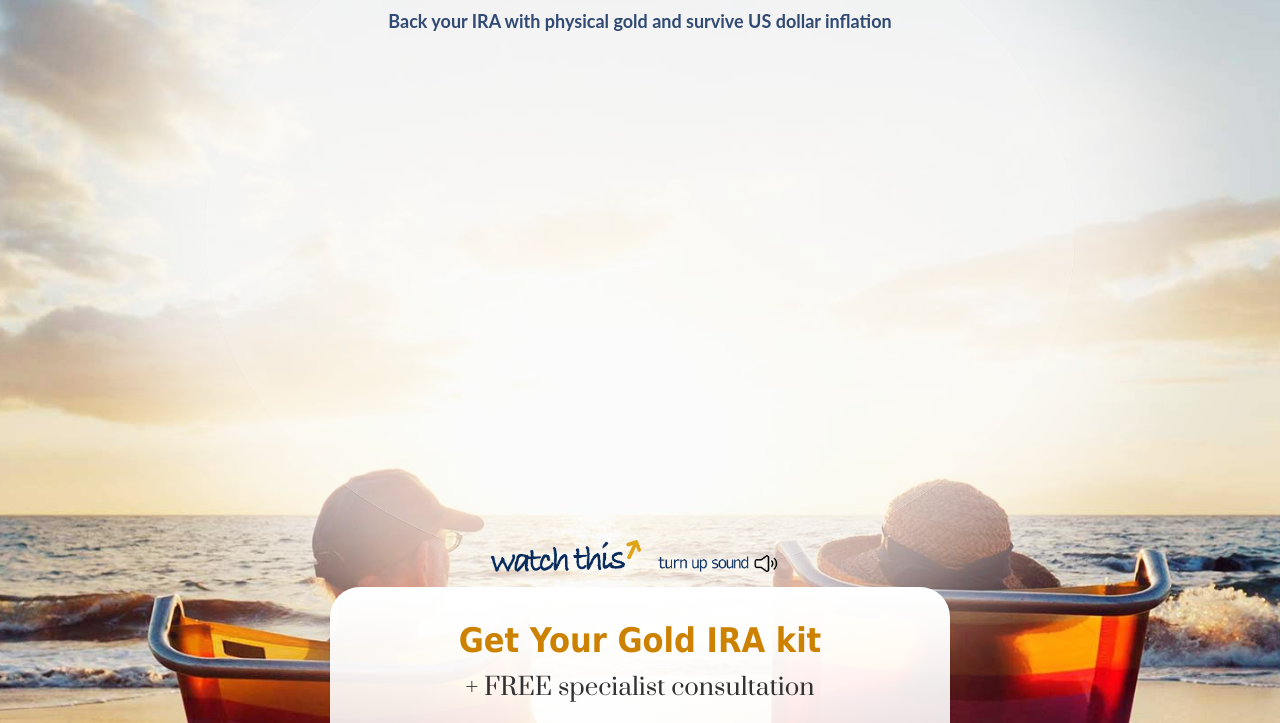
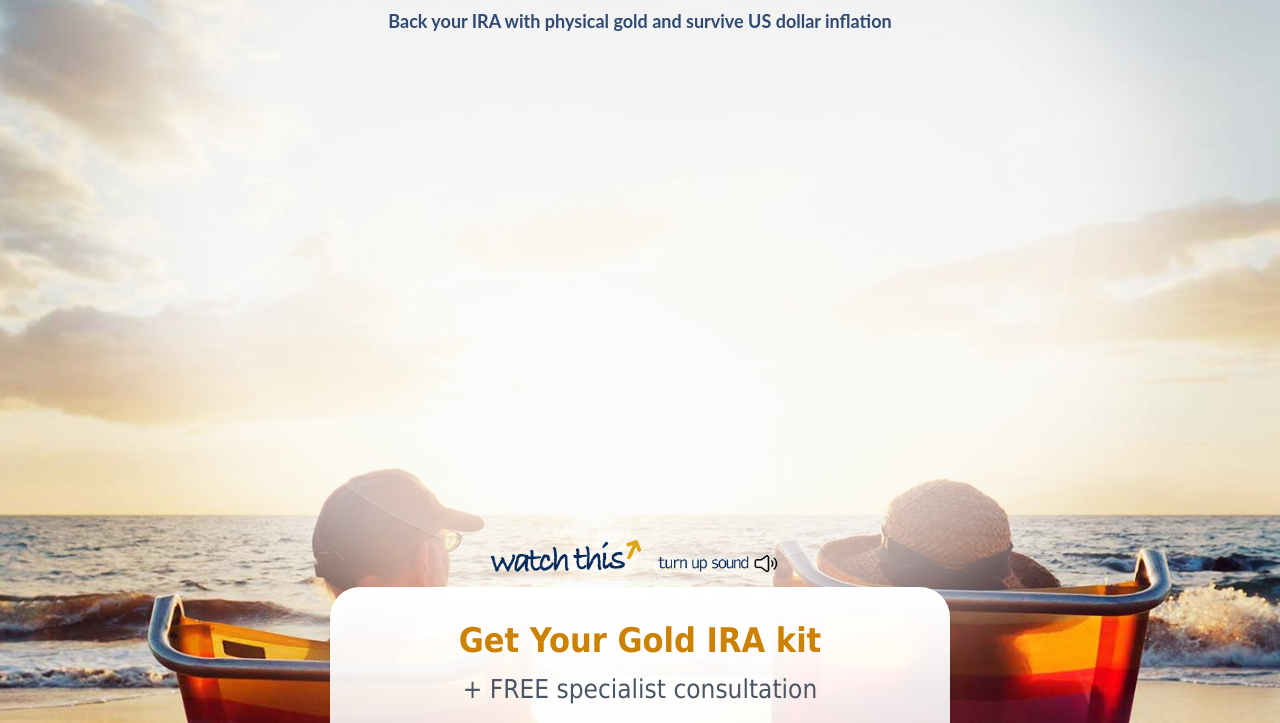
Before and after one commit to glenfish/mgi-final, an Astro site: page / in a window 1280 px wide. Shown: the part 229-952 px from the top of the page. Built offline with nearby package versions, Linux system fonts and the light colour scheme; Astro itself is replaced by a stand-in of ours; a script that the page names is missing.

Commit message:
form positioning for firefox

```diff
--- a/public/css/style.css
+++ b/public/css/style.css
@@ -188,6 +188,7 @@
       .headline {
       font-family:    Tahoma, Arial,sans-serif!important;
       font-size: 34px!important;
+      padding-top:0px;
       padding-bottom: 10px!important;
       font-weight: 900!important;
       /* color: #caa872!important; */
@@ -196,6 +197,12 @@
       line-height: 42px!important;
       text-align:center;
       /* letter-spacing:-3px!important; */
+      }
+      #subsub-headline{
+         font-family:    Tahoma, Arial,sans-serif!important;
+         font-size: 26px!important;
+         text-align:center;
+         padding-bottom: 10px;
       }
 
       .join-americans {
@@ -677,7 +684,7 @@ word-spacing: 2px!important;
       width:550px!important;
       width: 100%!important;
       position:relative;
-      top: -40px;
+      top: -10px;
       border-radius: 30px;
       border-color: var(--bordercolor);
       padding: 32px;
--- a/src/components/Form.astro
+++ b/src/components/Form.astro
@@ -4,7 +4,7 @@
       <div class="  mt-10  mx-auto flex" style="">
         <div id="formContainer" class=" bg-[var(--formcolor)]   rounded-lg p-4 flex flex-col  relative z-10 shadow-md">
           <h2 class="headline unselectable">Get Your<br class="break-subheadline" style="display:none;"/>&nbsp;Gold IRA kit</h2>
-          <p class="text-center leading-relaxed mb-5 text-gray-600 garamond tight text-md unselectable">+ FREE specialist consultation</p>
+          <p class="unselectable" id="subsub-headline">+ FREE specialist consultation</p>
           <div class="relative mb-4">
             <label for="firstname" class="leading-7 text-sm text-gray-600 unselectable">First Name</label>
             <input value="" type="text" pattern="..+" required id="firstname" name="firstname" class="w-full   border-2 border-[var(--bordercolor)] focus:border-yellow-500 focus:ring-3 focus:ring-yellow-200  text-base outline-none text-gray-700 py-1 px-3 leading-8 transition-colors duration-200 ease-in-out">
--- a/src/pages/index.astro
+++ b/src/pages/index.astro
@@ -20,7 +20,7 @@ import Form from '../components/Form.astro';
 					<div id="Hy3o6wVsV" class="layout-media" style="width:100%;  height: 1530px;">
 					  <div class="layout-media-image lazyloaded"></div>
 					  <!-- start of content in hero section -->
-					  <div style="display:flex; justify-content: space-around; max-width: 1440px; margin: auto; flex-wrap:wrap; padding: 0px">
+					  <div style="display:flex; justify-content: space-around; max-width: 1460px; margin: auto; flex-wrap:wrap; padding: 0px;">
 						<div>
 						  <section>
 							<div id="vidContainer" class="vidContainer-bgnd ">
```
